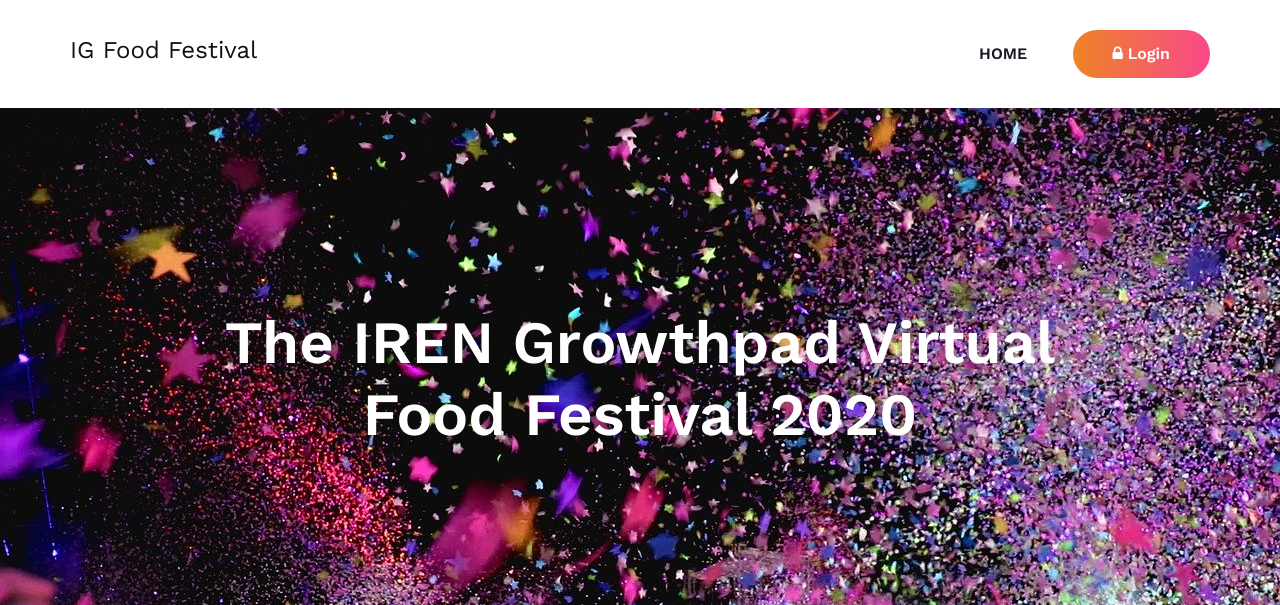
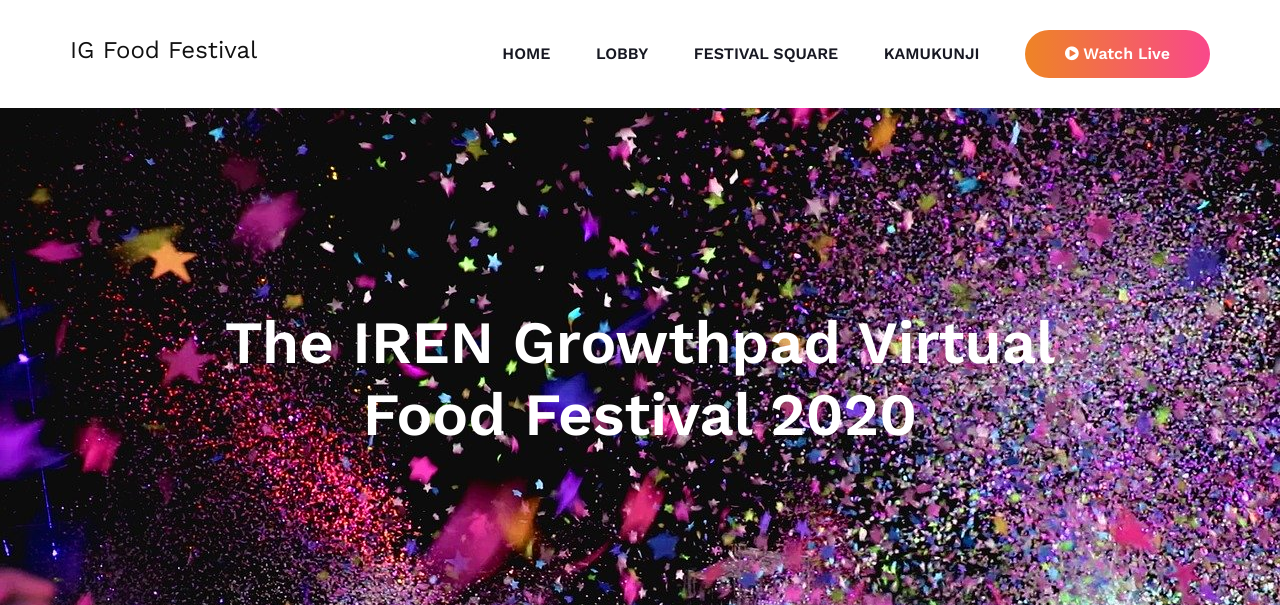
Before and after one commit to crushcafeteria/food-festival-website, a Laravel app: page / in a window 1280 px wide. Shown: the top 605 px of the page. Run offline with Laravel 8, Linux system fonts and the light colour scheme; some libraries are stand-ins or nearby versions.

Commit message:
Exchange

```diff
--- /dev/null
+++ b/resources/views/components/nav.blade.php
@@ -0,0 +1,29 @@
+<header class="header-section">
+    <div class="container">
+        <div class="logo">
+            <a href="/">
+                <h4>IG Food Festival</h4>
+            </a>
+        </div>
+        <div class="nav-menu">
+            <nav class="mainmenu mobile-menu">
+                <ul>
+                    <li>
+                        <a href="/">Home</a>
+                    </li>
+                    <li>
+                        <a href="/lobby">Lobby</a>
+                    </li>
+                    <li>
+                        <a href="/exhibitors/index">Festival Square</a>
+                    </li>
+                    <li>
+                        <a href="/videos">Kamukunji</a>
+                    </li>
+                </ul>
+            </nav>
+            <a href="/livestream" class="primary-btn top-btn"><i class="fa fa-play-circle"></i> Watch Live</a>
+        </div>
+        <div id="mobile-menu-wrap"></div>
+    </div>
+</header>
--- a/resources/views/layout/frontend.blade.php
+++ b/resources/views/layout/frontend.blade.php
@@ -30,7 +30,41 @@
         <div class="loader"></div>
     </div>
 
+    <!-- Header Section Begin -->
+@include('components.nav')
+<!-- Header End -->
+
+
+
         @yield('content')
+
+
+        <!-- Contact Section Begin -->
+<section class="contact-section spad">
+    <div class="container">
+        <div class="row">
+            <div class="col-lg-12 text-center">
+                <div class="section-title">
+                    <h2 class="text-center">Get in touch with us</h2>
+                    <p class="text-center">We will be happy to help!</p>
+                </div>
+                <div class="cs-text">
+                    <ul>
+                        <li>
+                            <span>Phone:</span>
+                            (+254) 700 123 456
+                        </li>
+                        <li>
+                            <span>Email:</span>
+                            info@irenkenya.com
+                        </li>
+                    </ul>
+                </div>
+            </div>
+        </div>
+    </div>
+</section>
+<!-- Contact Section End -->
 
     <!-- Footer Section Begin -->
     <footer class="footer-section">
--- a/resources/views/welcome.blade.php
+++ b/resources/views/welcome.blade.php
@@ -1,28 +1,6 @@
 @extends('layout.frontend')
 
 @section('content')
-<!-- Header Section Begin -->
-<header class="header-section">
-    <div class="container">
-        <div class="logo">
-            <a href="/">
-                <h4>IG Food Festival</h4>
-            </a>
-        </div>
-        <div class="nav-menu">
-            <nav class="mainmenu mobile-menu">
-                <ul>
-                    <li>
-                        <a href="/">Home</a>
-                    </li>
-                </ul>
-            </nav>
-            <a href="/secure" class="primary-btn top-btn"><i class="fa fa-lock"></i> Login</a>
-        </div>
-        <div id="mobile-menu-wrap"></div>
-    </div>
-</header>
-<!-- Header End -->
 
 <!-- Hero Section Begin -->
 <section class="hero-section set-bg" data-setbg="{{ asset('img/concert-2527495_1280.jpg') }}">
@@ -129,31 +107,4 @@
 </section>
 <!-- Team Member Section End -->
 
-<!-- Contact Section Begin -->
-<section class="contact-section spad">
-    <div class="container">
-        <div class="row">
-            <div class="col-lg-12 text-center">
-                <div class="section-title">
-                    <h2 class="text-center">Get in touch with us</h2>
-                    <p class="text-center">We will be happy to help!</p>
-                </div>
-                <div class="cs-text">
-                    <ul>
-                        <li>
-                            <span>Phone:</span>
-                            (+254) 700 123 456
-                        </li>
-                        <li>
-                            <span>Email:</span>
-                            info@irenkenya.com
-                        </li>
-                    </ul>
-                </div>
-            </div>
-        </div>
-    </div>
-</section>
-<!-- Contact Section End -->
-
 @endsection
--- a/routes/web.php
+++ b/routes/web.php
@@ -29,3 +29,4 @@
 Auth::routes();
 
 Route::get('/home', 'HomeController@index')->name('home');
+Route::get('/lobby', 'HomeController@lobby');
```
Also changed, not shown: app/Http/Controllers/HomeController.php (+6 -1 lines), resources/views/home.blade.php (deleted, +0 -23 lines), resources/views/lobby.blade.php (added, +15 -0 lines).
